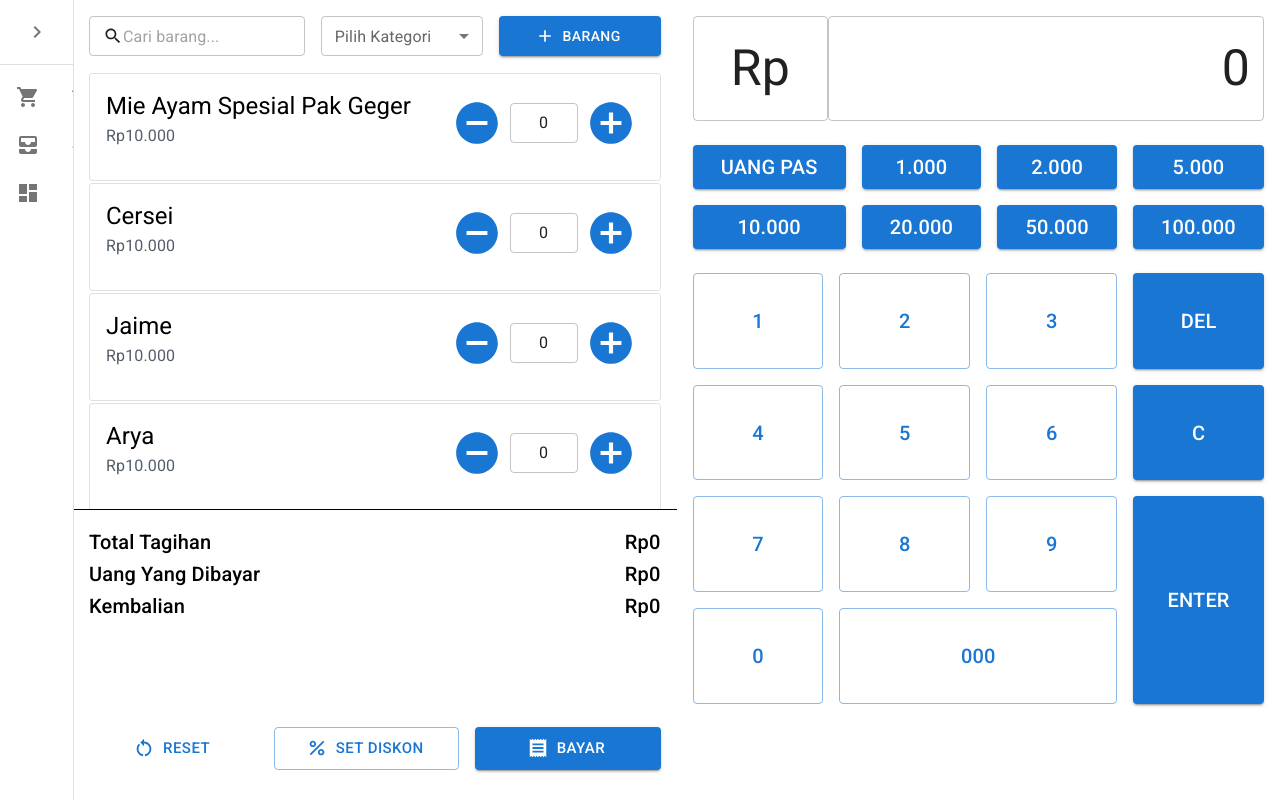
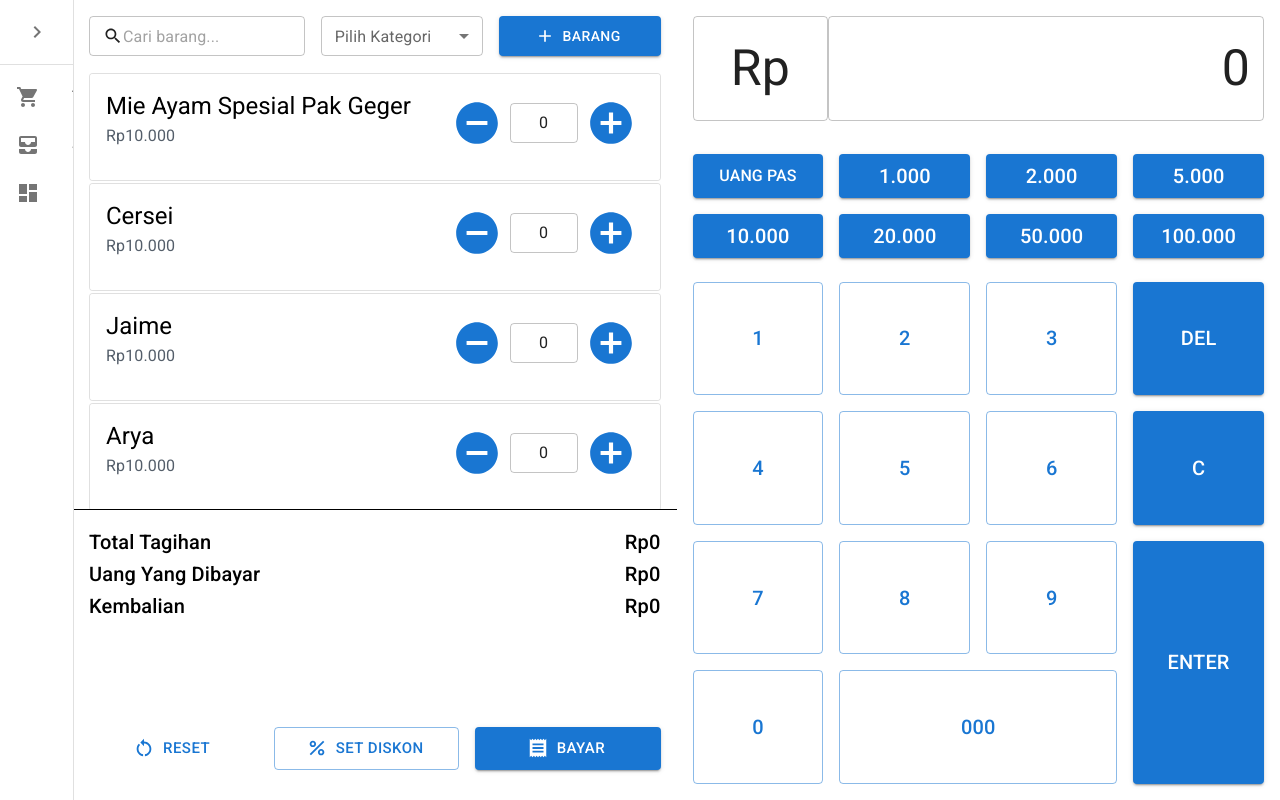
Before and after one commit to farrellp43/pos-system, a React (Create React App) app: page / in a window 1280 px wide. Built offline with nearby package versions, Linux system fonts and the light colour scheme.

Commit message:
fix desain komponen kalkulator

```diff
--- a/src/components/Kalkulator/Kalkulator.tsx
+++ b/src/components/Kalkulator/Kalkulator.tsx
@@ -69,7 +69,7 @@ const Kalkulator = (props: IKalkulatorProps) => {
       gridTemplateRows="1fr 1fr 4fr"
       paddingX={2}
       sx={{
-        height: "90vh",
+        height: "100vh",
         rowGap: 1,
       }}
     >
@@ -106,13 +106,16 @@ const Kalkulator = (props: IKalkulatorProps) => {
       </Box>
       <Box
         display="grid"
-        gridTemplateColumns="auto auto auto auto"
+        gridTemplateColumns="1fr 1fr 1fr 1fr"
         gap={2}
         paddingY={2}
       >
-        <ButtonKalkulator buttonVariant="contained" onClick={() => uangPas()}>
+        {/* <ButtonKalkulator buttonVariant="contained" onClick={() => uangPas()}>
           Uang Pas
-        </ButtonKalkulator>
+        </ButtonKalkulator> */}
+        <Button variant="contained" onClick={() => uangPas()}>
+          <Typography variant="h6" fontSize={16}>Uang Pas</Typography>
+        </Button>
         <ButtonKalkulator
           buttonVariant="contained"
           onClick={() => onQuickActionClick(1000)}
```
